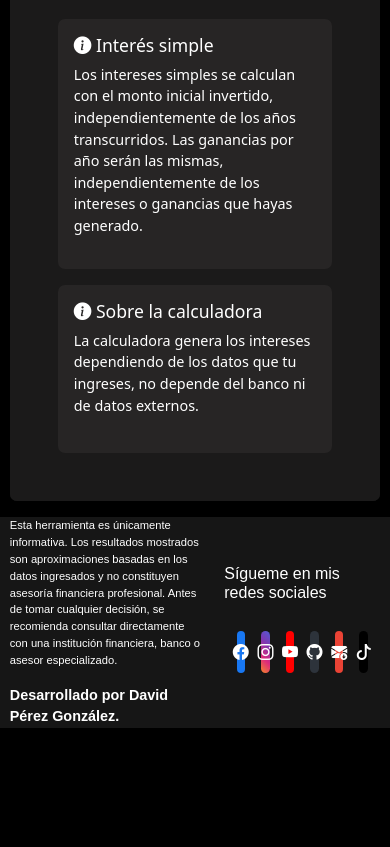
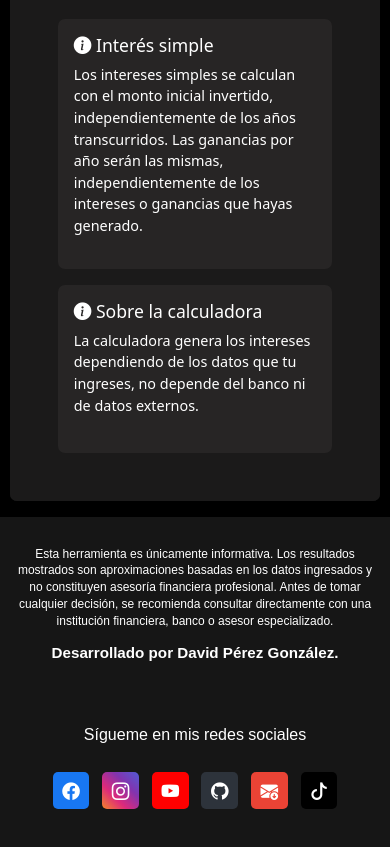
Before and after one commit to David19735/Calculadora-de-intereses, a website: page public/index.html in a window 390 px wide. Shown: the part 2545-3392 px from the top of the page. Before the commit the page ends 3273 px from the top, so only its background shows below. Drawn offline with nearby package versions, Linux system fonts and the light colour scheme.

Commit message:
Error de iconos y responsive de footer en produccion

```diff
--- a/public/index.html
+++ b/public/index.html
@@ -4,14 +4,13 @@
     <meta charset="UTF-8">
     <meta name="viewport" content="width=device-width, initial-scale=1.0">
 
-    <script src="bundle.js" defer></script>
-    <link rel="stylesheet" href="node_modules/bootstrap-icons/font/bootstrap-icons.css">
     <link href="https://cdn.jsdelivr.net/npm/bootstrap@5.3.8/dist/css/bootstrap.min.css" rel="stylesheet" integrity="sha384-sRIl4kxILFvY47J16cr9ZwB07vP4J8+LH7qKQnuqkuIAvNWLzeN8tE5YBujZqJLB" crossorigin="anonymous">
-     <link href="https://unpkg.com/aos@2.3.1/dist/aos.css" rel="stylesheet">
+    <link href="https://unpkg.com/aos@2.3.1/dist/aos.css" rel="stylesheet">
     <script src="https://unpkg.com/aos@2.3.1/dist/aos.js"></script>
-
+    <link rel="stylesheet" href="https://cdn.jsdelivr.net/npm/bootstrap-icons@1.13.1/font/bootstrap-icons.min.css">
     <script src="https://cdn.jsdelivr.net/npm/chart.js"></script>
 
+    <script src="bundle.js" defer></script>
     <link rel="stylesheet" href="styles.css">
 
     <title>Calculadora de Intereses</title>
--- a/scss/_footer.scss
+++ b/scss/_footer.scss
@@ -1,12 +1,14 @@
-.encabezado{
+.encabezado {
     width: 100%;
     min-height: 15vh;
     background: rgb(22, 22, 22);
     display: flex;
     align-items: center;
     justify-content: space-around;
+    padding: 2rem 1rem;
+    gap: 2rem;
 
-    .encabezado__contenido{
+    .encabezado__contenido {
         width: 50%;
         min-height: 15vh;
         color: white;
@@ -14,19 +16,21 @@
         flex-direction: column;
         justify-content: center;
         gap: 1rem;
-        p{
-            font-size: 0.7rem;
+
+        p {
+            font-size: 0.75rem;
             margin: 0;
             font-family: sans-serif;
+            line-height: 1.4;
 
-            &:nth-child(2){
-                font-size: 0.9rem;
+            &:nth-child(2) {
+                font-size: 0.95rem;
                 font-weight: 700;
             }
         }
     }
 
-    .encabezado__redes{
+    .encabezado__redes {
         width: 40%;
         min-height: 15vh;
         display: flex;
@@ -35,36 +39,57 @@
         justify-content: center;
         gap: 1rem;
 
-        .redes__titulo{
+        .redes__titulo {
             width: 100%;
             min-height: 5vh;
             color: white;
             display: flex;
             align-items: flex-end;
-            h3{
+
+            h3 {
                 font-size: 1rem;
                 margin: 0;
                 font-family: sans-serif;
+                text-align: center;
             }
         }
-        .redes__iconos{
+
+        .redes__iconos {
             width: 100%;
             min-height: 8vh;
             display: flex;
             justify-content: center;
             gap: 1rem;
             align-items: center;
+            flex-wrap: wrap;
 
-            a{
+            a {
                 background: #1877F2;
-                width: 2.2vw;
-                height: 5vh;
+                width: 2.5rem;
+                height: 2.5rem;
                 display: flex;
                 justify-content: center;
                 align-items: center;
                 border-radius: 5px;
+                transition: all ease 0.4s;
+                text-decoration: none;
 
-                &:nth-child(2){
+                i {
+                    color: white;
+                    font-size: 1.2rem;
+                }
+
+                &:hover {
+                    transform: rotateY(360deg);
+                }
+
+                // Facebook
+                &:nth-child(1) {
+                    background: #1877F2;
+                }
+
+                // Instagram
+                &:nth-child(2) {
                     background: linear-gradient(
                         45deg,
                         #f58529,
@@ -73,29 +98,109 @@
                         #515bd4
                     );
                 }
-                &:nth-child(3){
+
+                // YouTube
+                &:nth-child(3) {
                     background: #FF0000;
+                }
 
+                // GitHub
+                &:nth-child(4) {
+                    background: #2d333b;
                 }
-                &:nth-child(4){
-                    background: #2d333b;
 
-                }
-                &:nth-child(5){
+                // Email
+                &:nth-child(5) {
                     background: #EA4335;
                 }
-                &:nth-child(6){
+
+                // TikTok
+                &:nth-child(6) {
                     background: #000000;
-
-                }
-                transition: all ease 0.4s;
-                &:hover{
-                    transform: rotateY(360deg);
-                }
-            }
-            i{
-                color: white;
                 }
             }
         }
     }
+}
+
+/* =========================
+   TABLET
+========================= */
+@media (max-width: 900px) {
+    .encabezado {
+        flex-direction: column;
+        text-align: center;
+        padding: 2rem;
+
+        .encabezado__contenido {
+            width: 100%;
+            align-items: center;
+
+            p {
+                font-size: 0.8rem;
+
+                &:nth-child(2) {
+                    font-size: 1rem;
+                }
+            }
+        }
+
+        .encabezado__redes {
+            width: 100%;
+
+            .redes__titulo {
+                justify-content: center;
+
+                h3 {
+                    font-size: 1.1rem;
+                }
+            }
+
+            .redes__iconos {
+                gap: 1.2rem;
+            }
+        }
+    }
+}
+
+/* =========================
+   MOBILE
+========================= */
+@media (max-width: 600px) {
+    .encabezado {
+        padding: 1.5rem 1rem;
+
+        .encabezado__contenido {
+            gap: 0.8rem;
+
+            p {
+                font-size: 0.75rem;
+
+                &:nth-child(2) {
+                    font-size: 0.95rem;
+                }
+            }
+        }
+
+        .encabezado__redes {
+            gap: 0.8rem;
+
+            .redes__titulo h3 {
+                font-size: 1rem;
+            }
+
+            .redes__iconos {
+                gap: 0.8rem;
+
+                a {
+                    width: 2.3rem;
+                    height: 2.3rem;
+
+                    i {
+                        font-size: 1.1rem;
+                    }
+                }
+            }
+        }
+    }
+}
```
Also changed, not shown: public/styles.css, 1 other file. Lines whose indentation alone changed are shown as unchanged.
